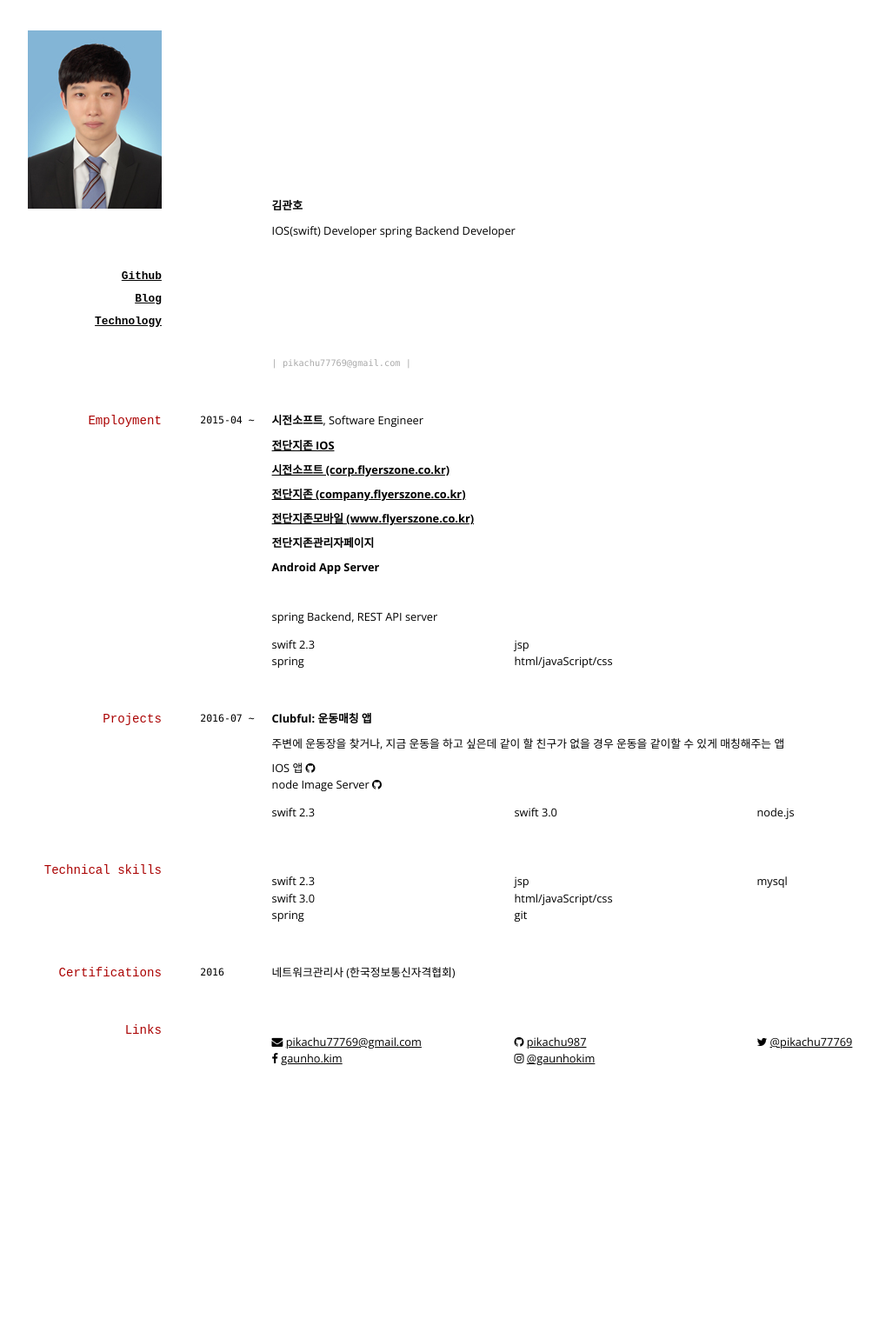
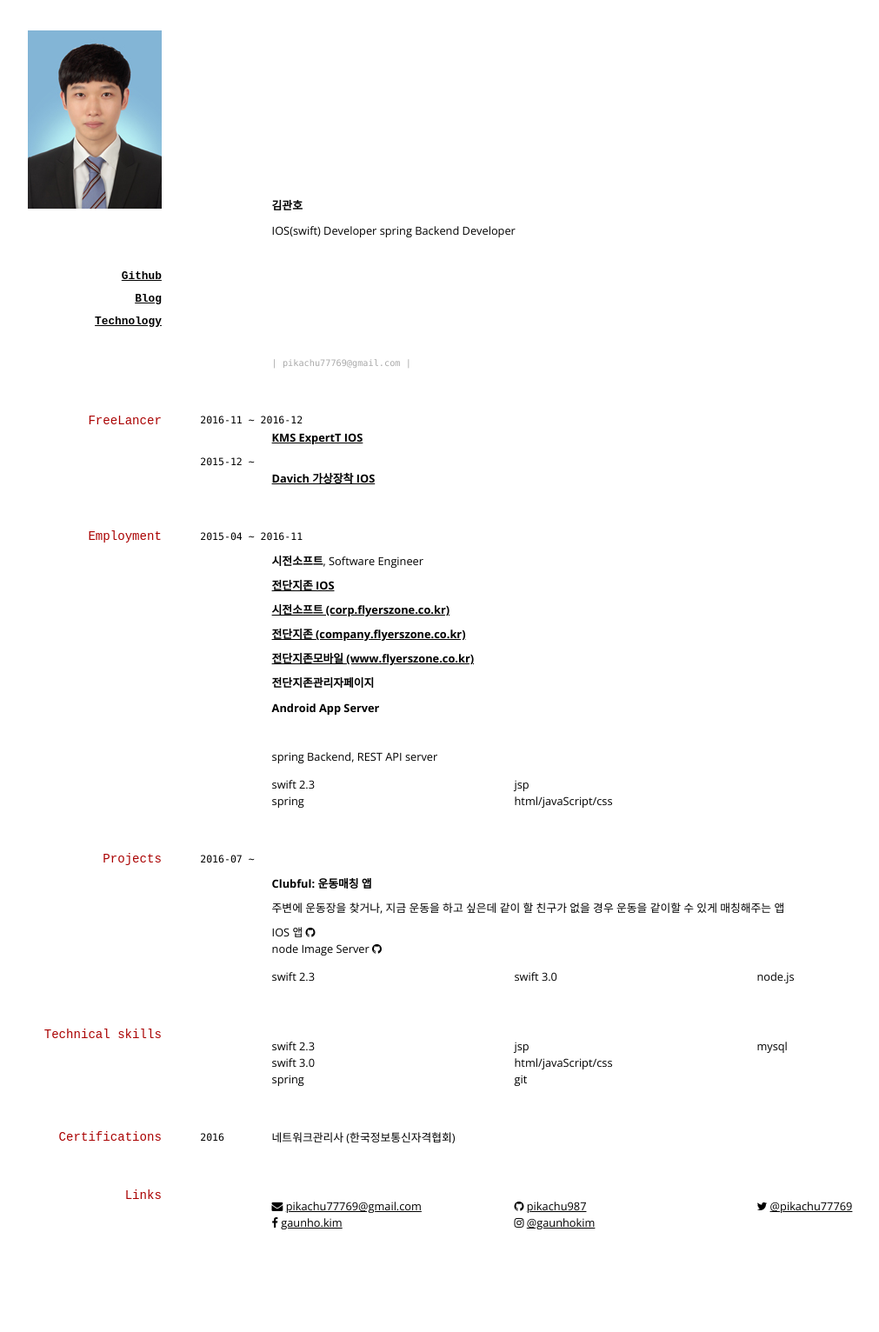
Before and after one commit to pikachu987/cv, a Jekyll site: the page built from index.md, in a window 1280 px wide. Shown: the whole page at 87% size, without its empty margins (17-1028 px from the left). Built offline with Jekyll 4.4.1, drawn with Linux system fonts in a browser that asks for light colours; nearby versions of some CDN libraries; before the commit the page ends 1342 px from its top, so only the background shows below that.

Commit message:
Update cv

```diff
--- a/index.md
+++ b/index.md
@@ -23,9 +23,21 @@ IOS(swift) Developer  spring Backend Developer
 |
 </div>
 
+## FreeLancer
+
+`2016-11 ~ 2016-12`
+<br/>
+__[KMS ExpertT IOS]()__
+
+`2015-12 ~ `
+<br/>
+__[Davich 가상장착 IOS]()__
+
 ## Employment
 
-`2015-04 ~ `
+`2015-04 ~ 2016-11`
+<br/>
+
 __시전소프트__, Software Engineer
 
 __[전단지존 IOS](https://itunes.apple.com/kr/app/id1121488884)__
@@ -51,11 +63,12 @@ spring Backend, REST API server
 
 
 
-
-
 ## Projects
 
-`2016-07 ~` __Clubful: 운동매칭 앱__
+`2016-07 ~`
+<br/>
+
+__Clubful: 운동매칭 앱__
 
 주변에 운동장을 찾거나, 지금 운동을 하고 싶은데 같이 할 친구가 없을 경우 운동을 같이할 수 있게 매칭해주는 앱
 
```
Also changed, not shown: 1 other file.
